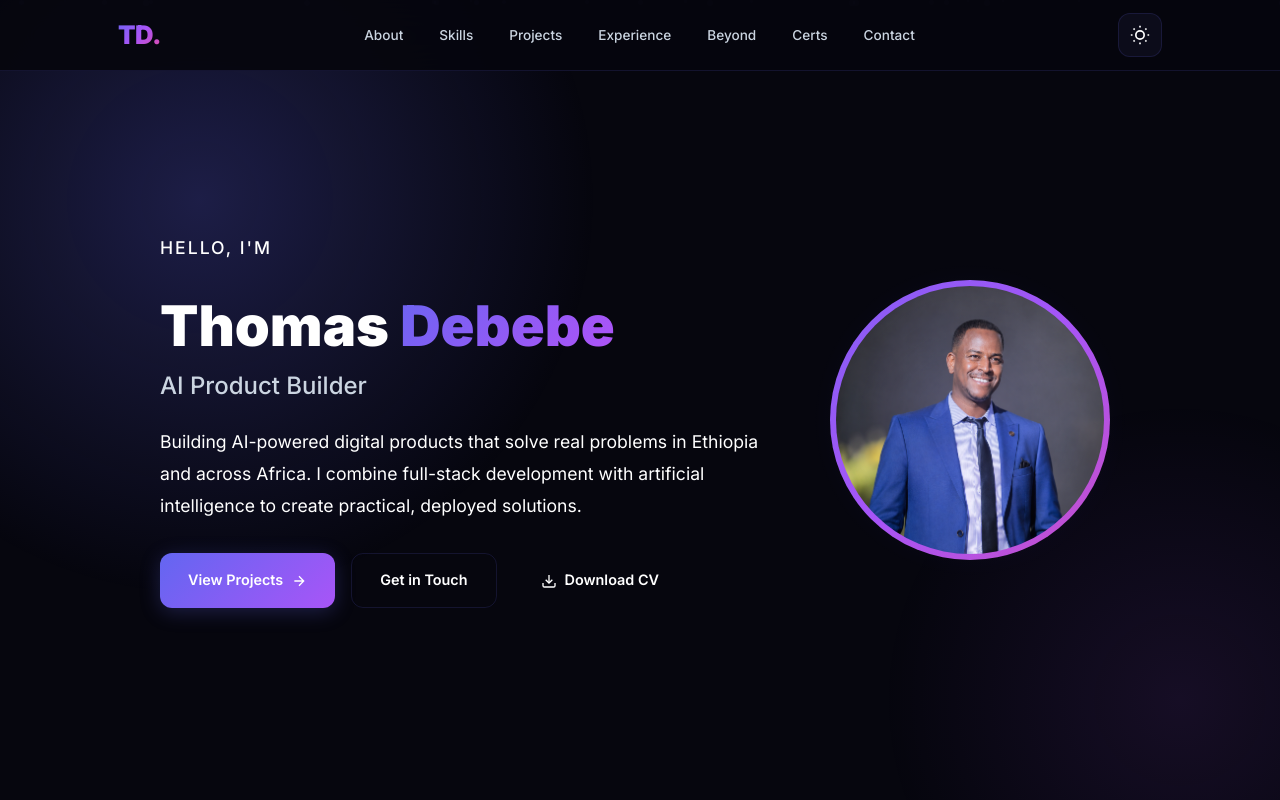
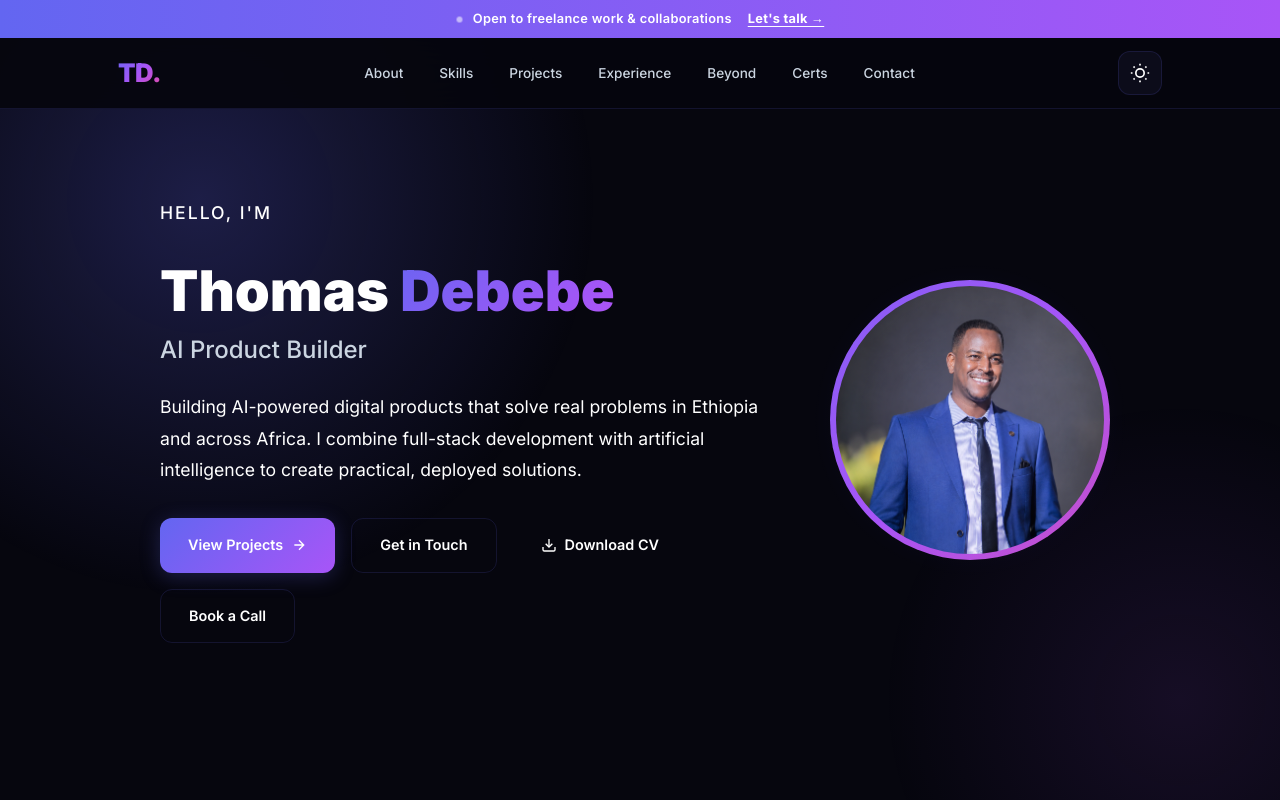
Before and after one commit to Tommyjah/thomas-portfolio, a Next.js app: page / in a window 1280 px wide. Shown: the top 800 px of the page. Built offline with nearby package versions, Linux system fonts and the light colour scheme.

Commit message:
fixed cal.ai book a call and background image

```diff
--- a/src/app/globals.css
+++ b/src/app/globals.css
@@ -1330,3 +1330,186 @@ img { max-width: 100%; display: block; }
     display: none;
   }
 }
+/* ── Book a Call CTA ── */
+.book-call {
+  text-align: center;
+  background: var(--bg-card);
+  border: 1px solid var(--border);
+  border-radius: 20px;
+  padding: 48px 32px;
+  margin-bottom: 56px;
+  position: relative;
+  overflow: hidden;
+}
+.book-call::before {
+  content: '';
+  position: absolute;
+  top: 0; left: 50%;
+  transform: translateX(-50%);
+  width: 70%; height: 3px;
+  background: linear-gradient(90deg, transparent, var(--accent), var(--accent-secondary), transparent);
+  border-radius: 3px;
+}
+.book-call-icon {
+  width: 64px; height: 64px;
+  margin: 0 auto 20px;
+  border-radius: 18px;
+  background: linear-gradient(135deg, var(--accent-glow), rgba(168, 85, 247, 0.15));
+  display: flex;
+  align-items: center;
+  justify-content: center;
+  color: var(--accent);
+}
+.book-call h3 {
+  font-size: 1.5rem;
+  font-weight: 700;
+  color: var(--text-bright);
+  margin-bottom: 12px;
+}
+.book-call p {
+  color: var(--text);
+  max-width: 480px;
+  margin: 0 auto 28px;
+  line-height: 1.8;
+}
+.book-call .btn {
+  display: inline-flex;
+}
+
+/* ── Announcement Bar ── */
+.announcement-bar {
+  position: fixed;
+  top: 0; left: 0; right: 0;
+  height: 38px;
+  display: flex;
+  align-items: center;
+  justify-content: center;
+  background: linear-gradient(90deg, var(--accent), var(--accent-secondary));
+  z-index: 1001;
+  overflow: hidden;
+}
+.announcement-text {
+  display: flex;
+  align-items: center;
+  gap: 10px;
+  font-size: 0.8rem;
+  font-weight: 600;
+  color: #fff;
+  letter-spacing: 0.3px;
+  white-space: nowrap;
+}
+.announcement-dot {
+  width: 7px; height: 7px;
+  border-radius: 50%;
+  background: #fff;
+  animation: dotPulse 1.6s ease-in-out infinite;
+}
+@keyframes dotPulse {
+  0%, 100% { opacity: 1; transform: scale(1); }
+  50% { opacity: 0.4; transform: scale(0.8); }
+}
+.announcement-link {
+  color: #fff;
+  text-decoration: underline;
+  text-underline-offset: 3px;
+  font-weight: 700;
+  margin-left: 6px;
+  transition: opacity 0.3s;
+}
+.announcement-link:hover { opacity: 0.85; }
+
+/* Push the fixed nav down below the banner */
+.nav { top: 38px; }
+
+/* Mobile: dropdown menu must clear nav (38px) + bar (70px) */
+@media (max-width: 768px) {
+  .nav-links { top: 108px; }
+}
+@media (max-width: 480px) {
+  .announcement-text { font-size: 0.7rem; gap: 6px; }
+}
+
+/* Bonus: anchor scrolls stop below the taller fixed header */
+section[id] { scroll-margin-top: 120px; }
+
+/* ── Cover Band (cinematic, both themes) ── */
+.cover-band {
+  position: relative;
+  min-height: 480px;
+  display: flex;
+  align-items: center;
+  justify-content: center;
+  text-align: center;
+  padding: 110px 24px;
+  overflow: hidden;
+  border-top: 1px solid var(--border);
+  border-bottom: 1px solid var(--border);
+}
+
+/* The photo itself, brightened for punch */
+.cover-band::before {
+  content: '';
+  position: absolute;
+  inset: 0;
+  background-image: url('https://images.unsplash.com/photo-1451187580459-43490279c0fa?w=1920&q=80');
+  background-size: cover;
+  background-position: center;
+  background-attachment: fixed;
+  filter: brightness(1.25) contrast(1.05) saturate(1.2);
+}
+
+/* Dark scrim — identical in dark AND light theme for readability */
+.cover-overlay {
+  position: absolute;
+  inset: 0;
+  background: linear-gradient(
+    180deg,
+    rgba(6, 6, 14, 0.78) 0%,
+    rgba(6, 6, 14, 0.35) 50%,
+    rgba(6, 6, 14, 0.85) 100%
+  );
+}
+
+.cover-content {
+  position: relative;
+  z-index: 1;
+  max-width: 720px;
+  text-shadow: 0 2px 24px rgba(0, 0, 0, 0.6);
+}
+
+/* Force readable colors inside the band in BOTH themes */
+.cover-label {
+  color: #a5b4fc !important;   /* light indigo — pops on dark */
+  letter-spacing: 3px;
+  text-transform: uppercase;
+  font-size: 0.8rem;
+  font-weight: 700;
+  margin-bottom: 14px;
+}
+.cover-title {
+  font-size: 2.6rem;
+  font-weight: 800;
+  color: #ffffff !important;   /* white in both themes */
+  margin-bottom: 16px;
+}
+.cover-sub {
+  color: #e2e8f0 !important;   /* near-white in both themes */
+  font-size: 1.1rem;
+  line-height: 1.8;
+}
+
+/* "Addis Ababa" gradient stays vivid on dark */
+.cover-band .gradient-text {
+  text-shadow: none;
+}
+
+@media (max-width: 768px) {
+  .cover-band {
+    min-height: 340px;
+    padding: 80px 20px;
+  }
+  .cover-band::before {
+    background-attachment: scroll; /* iOS-safe */
+  }
+  .cover-title { font-size: 1.8rem; }
+}
--- a/src/app/page.tsx
+++ b/src/app/page.tsx
@@ -385,7 +385,21 @@ export default function Portfolio() {
   }, []);
 
   return (
+
     <>
+
+          {/* Announcement Bar */}
+      <div className="announcement-bar">
+        <p className="announcement-text">
+          <span className="announcement-dot" />
+          Open to freelance work &amp; collaborations
+          <a href="#contact" className="announcement-link">
+            Let&apos;s talk &rarr;
+          </a>
+        </p>
+      </div>
+
+
       {/* Background */}
       <div className="bg-glow" />
       <div className="particles">
@@ -490,6 +504,16 @@ export default function Portfolio() {
   </svg>
   Download CV
 </a>
+
+<a
+  href="https://cal.com/15-min-intro-call-discoverycall"
+  target="_blank"
+  rel="noopener noreferrer"
+  className="btn btn-outline"
+>
+  Book a Call
+</a>
+
 
               </div>
             </div>
@@ -684,6 +708,22 @@ export default function Portfolio() {
         </div>
       </section>
 
+            {/* Cover Band */}
+      <section className="cover-band">
+        <div className="cover-overlay" />
+        <div className="cover-content reveal">
+          <p className="cover-label">Building for Africa &amp; Beyond</p>
+          <h2 className="cover-title">
+            From <span className="gradient-text">Addis Ababa</span> to the World
+          </h2>
+          <p className="cover-sub">
+            Full-stack engineering + AI, turned into deployed products
+            that solve real problems.
+          </p>
+        </div>
+      </section>
+
+
       {/* Experience */}
       <section className="section" id="experience">
         <div className="container">
@@ -848,6 +888,33 @@ export default function Portfolio() {
               Open to freelance projects, collaborations and full-time opportunities
             </p>
           </div>
+
+          {/* Book a Call CTA */}
+<div className="book-call reveal">
+  <div className="book-call-icon">
+    <svg width="28" height="28" viewBox="0 0 24 24" fill="none" stroke="currentColor" strokeWidth="2">
+      <rect x="3" y="4" width="18" height="18" rx="2" />
+      <path d="M16 2v4M8 2v4M3 10h18" />
+    </svg>
+  </div>
+  <h3>Prefer to talk it through?</h3>
+  <p>
+    Book a free 15-minute intro call and let&apos;s discuss your project,
+    idea, or opportunity — no commitment.
+  </p>
+  <a
+    href="https://cal.com/15-min-intro-call-discoverycall"
+    target="_blank"
+    rel="noopener noreferrer"
+    className="btn btn-primary"
+  >
+    Book a Call
+    <svg width="16" height="16" viewBox="0 0 24 24" fill="none" stroke="currentColor" strokeWidth="2">
+      <path d="M18 13v6a2 2 0 0 1-2 2H5a2 2 0 0 1-2-2V8a2 2 0 0 1 2-2h6M15 3h6v6M10 14L21 3" />
+    </svg>
+  </a>
+</div>
+
           <div className="contact-grid">
             <div className="contact-info">
               <div className="contact-item reveal">
```
